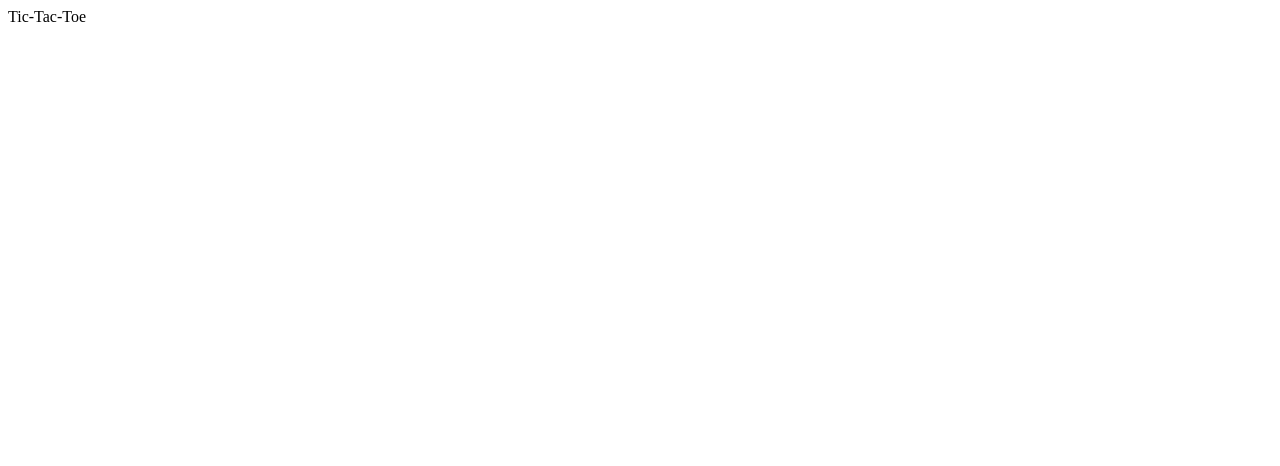
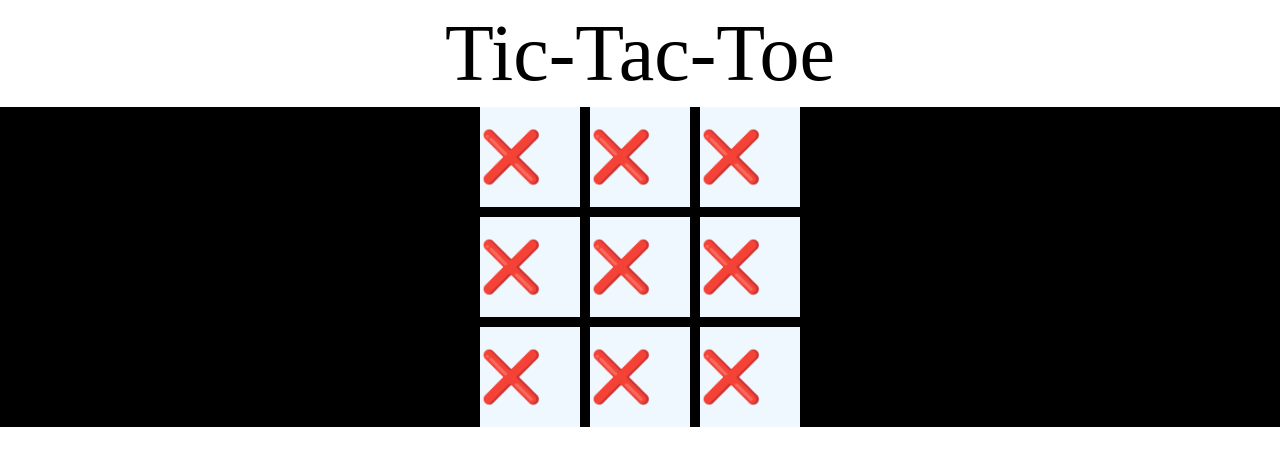
Before and after one commit to RdrigoE/tic-tac-toe, a plain HTML site: page index.html in a window 1280 px wide. Drawn offline with Linux system fonts and the light colour scheme.

Commit message:
Symbols added

```diff
--- a/index.html
+++ b/index.html
@@ -9,17 +9,17 @@
     <script defer src="app.js"></script>
 </head>
 <body>
-    <div>Tic-Tac-Toe</div>
+    <div class="title">Tic-Tac-Toe</div>
     <div class="gameGrid">
-        <div class="square1"></div>
-        <div class="square2"></div>
-        <div class="square3"></div>
-        <div class="square4"></div>
-        <div class="square5"></div>
-        <div class="square6"></div>
-        <div class="square7"></div>
-        <div class="square8"></div>
-        <div class="square9"></div>
+        <div class="square 1"></div>
+        <div class="square 2"></div>
+        <div class="square 3"></div>
+        <div class="square 4"></div>
+        <div class="square 5"></div>
+        <div class="square 6"></div>
+        <div class="square 7"></div>
+        <div class="square 8"></div>
+        <div class="square 9"></div>
     </div>
 </body>
 </html>
--- a/style.css
+++ b/style.css
@@ -0,0 +1,37 @@
+*{
+    margin: 0;
+}
+
+body{
+    display: flex;
+    flex-direction: column;
+}
+
+.title{
+    text-align: center;
+    font-size: 10vh;
+    padding: 1vh;
+}
+
+.gameGrid{
+    justify-content: center;
+    display: grid;
+    grid-template-columns: repeat(3,100px);
+    grid-template-rows: repeat(3,100px);
+    background-color: black;
+    gap: 10px;
+    height: auto;
+    width: auto;
+}
+
+.square{
+    background-color: aliceblue;
+}
+
+.square::after {
+    content: "\274c"; /* use the hex value here... */
+    font-size: 50px;
+    color: rgb(19, 13, 13);
+    line-height: 100px;
+    text-align: center;
+}
```
